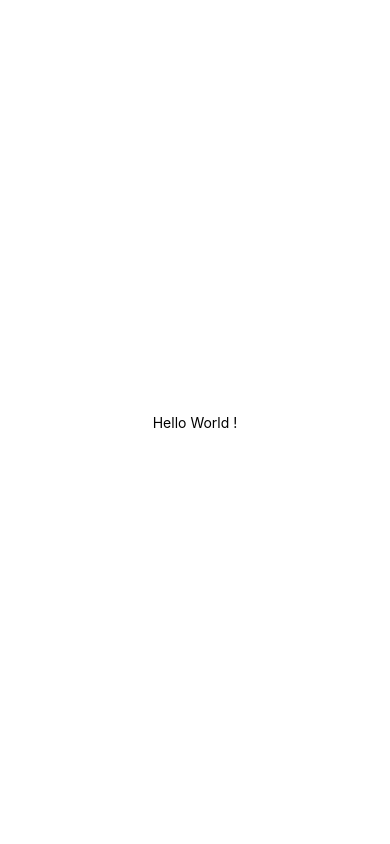
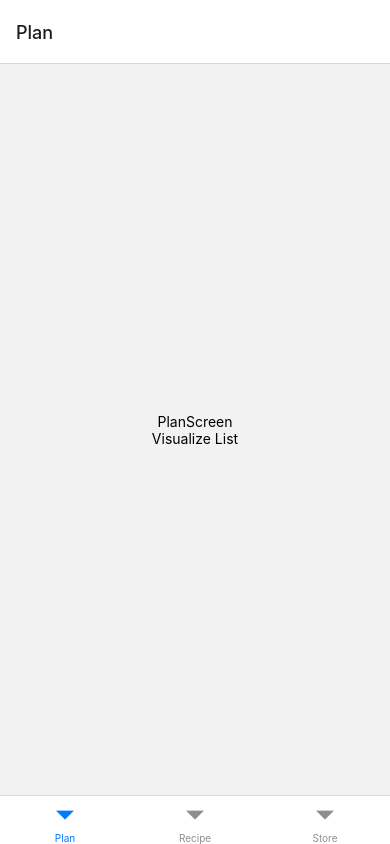
Before and after one commit to Baguette-Spaguetti/spaguette-project, a React Native app: screen / in a window 390 px wide. Built offline with nearby package versions, Linux system fonts and the light colour scheme.

Commit message:
BAG-55: Added Basic navigation, 3 tabs Plan, Recipe, Store and a stack: Plan > List

```diff
--- a/App.js
+++ b/App.js
@@ -1,23 +1,19 @@
 import 'react-native-gesture-handler';
 import { NavigationContainer } from '@react-navigation/native';
-import { StyleSheet, Text, View } from 'react-native';
+import { createStackNavigator } from '@react-navigation/stack';
+import PlanScreen from './screens/PlanScreen';
+import ListScreen from './screens/ListScreen';
+import HomeScreen from './screens/HomeScreen';
+
+const Stack = createStackNavigator();
 
 export default function App() {
   return (
     <NavigationContainer>
-
-      <View style={styles.container}>
-        <Text>Hello World !</Text>
-      </View>
+      <Stack.Navigator>
+        <Stack.Screen name="Home" component={HomeScreen} options={{ title: 'Plan', headerShown: false }}/>
+        <Stack.Screen name="List" component={ListScreen} />
+      </Stack.Navigator>
     </NavigationContainer>
   );
 }
-
-const styles = StyleSheet.create({
-  container: {
-    flex: 1,
-    backgroundColor: '#fff',
-    alignItems: 'center',
-    justifyContent: 'center',
-  },
-});
--- a/package.json
+++ b/package.json
@@ -10,6 +10,7 @@
   },
   "dependencies": {
     "@expo/webpack-config": "^19.0.1",
+    "@react-navigation/bottom-tabs": "^6.5.20",
     "@react-navigation/native": "^6.1.17",
     "@react-navigation/stack": "^6.3.29",
     "expo": "^50.0.14",
@@ -17,10 +18,10 @@
     "react": "18.2.0",
     "react-dom": "18.2.0",
     "react-native": "^0.73.4",
+    "react-native-gesture-handler": "~2.14.0",
     "react-native-safe-area-context": "4.8.2",
     "react-native-screens": "~3.29.0",
-    "react-native-web": "~0.19.6",
-    "react-native-gesture-handler": "~2.14.0"
+    "react-native-web": "~0.19.6"
   },
   "devDependencies": {
     "@babel/core": "^7.20.0"
--- /dev/null
+++ b/screens/HomeScreen.js
@@ -0,0 +1,20 @@
+import { View, Text } from 'react-native'
+import React from 'react'
+import { createBottomTabNavigator } from '@react-navigation/bottom-tabs';
+import PlanScreen from './PlanScreen';
+import RecipesScreen from './RecipesScreen';
+import StoreScreen from './StoreScreen';
+
+const Tab = createBottomTabNavigator();
+
+const HomeScreen = () => {
+  return (
+    <Tab.Navigator>
+        <Tab.Screen name="Plan" component={PlanScreen} />
+        <Tab.Screen name="Recipe" component={RecipesScreen} />
+        <Tab.Screen name="Store" component={StoreScreen} />
+    </Tab.Navigator>
+  )
+}
+
+export default HomeScreen
--- /dev/null
+++ b/screens/ListScreen.js
@@ -0,0 +1,13 @@
+import { View, Text } from 'react-native'
+import React from 'react'
+import styles from '../styles/Styles'
+
+const ListScreen = () => {
+  return (
+    <View style={styles.container}>
+      <Text>ListScreen</Text>
+    </View>
+  )
+}
+
+export default ListScreen
--- /dev/null
+++ b/screens/PlanScreen.js
@@ -0,0 +1,16 @@
+import { View, Text, Pressable } from 'react-native'
+import React from 'react'
+import styles from '../styles/Styles'
+
+const PlanScreen = ({ navigation }) => {
+  return (
+    <View style={styles.container}>
+      <Text>PlanScreen</Text>
+      <Pressable onPress={() => navigation.navigate("List")}>
+        <Text>Visualize List</Text>
+      </Pressable>
+    </View>
+  )
+}
+
+export default PlanScreen
--- /dev/null
+++ b/screens/RecipesScreen.js
@@ -0,0 +1,13 @@
+import { View, Text } from 'react-native'
+import React from 'react'
+import styles from '../styles/Styles'
+
+const RecipesScreen = () => {
+  return (
+    <View style={styles.container}>
+      <Text>RecipesScreen</Text>
+    </View>
+  )
+}
+
+export default RecipesScreen
--- /dev/null
+++ b/screens/StoreScreen.js
@@ -0,0 +1,13 @@
+import { View, Text } from 'react-native'
+import React from 'react'
+import styles from '../styles/Styles'
+
+const StoreScreen = () => {
+  return (
+    <View style={styles.container}>
+      <Text>StoreScreen</Text>
+    </View>
+  )
+}
+
+export default StoreScreen
--- /dev/null
+++ b/styles/Styles.js
@@ -0,0 +1,11 @@
+import { StyleSheet } from 'react-native';
+
+const styles = StyleSheet.create({
+    container: {
+      flex: 1,
+      alignItems: 'center',
+      justifyContent: 'center',
+    },
+  });
+
+export default styles
```
Also changed, not shown: 1 other file (tests, documents, lock files or other folders).
